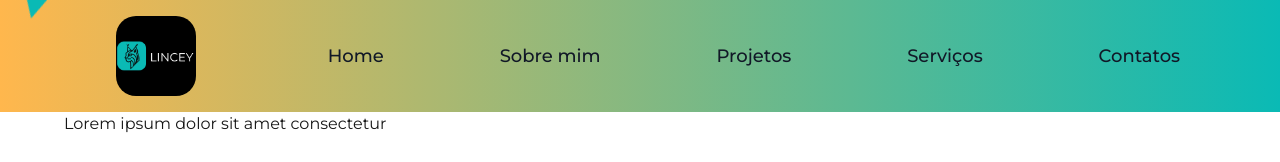
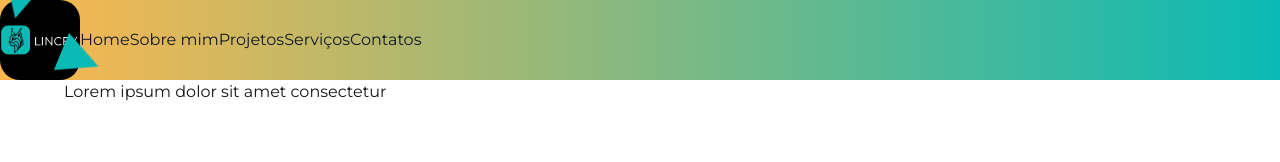
Before and after one commit to MaxForosteski/max-forosteski-portifolio, a Next.js app: page / in a window 1280 px wide. Shown: the top 162 px of the page. Built offline with nearby package versions, Linux system fonts and the light colour scheme.

Commit message:
refatorado navbar para componente

```diff
--- /dev/null
+++ b/public/components/navbar.tsx
@@ -0,0 +1,53 @@
+"use client"
+
+import Image from "next/image"
+import { useEffect } from "react";
+import CreateTriangles from "../scripts/bg-triangle-nav-generator";
+
+export default function Navbar() {
+    useEffect(() => {
+        CreateTriangles();
+    }, [])
+    return (
+        <div className="navbar">
+            <nav id="navbar" className="bg-gray-50 usu-bg-nav w-full">
+                <div className="max-w-screen-xl px-4 ">
+                    <div className="flex items-center">
+                        <div className="usu-triangle" id="usu-triangle">
+                        </div>
+                        <ul className="w-full flex justify-evenly usu-list-nav flex flex-row items-center font-medium mt-0 space-x-8 rtl:space-x-reverse text-lg">
+                            <li>
+                                <div className="flex flex-wrap justify-between items-center mx-auto max-w-screen-xl p-4">
+                                    <a className="flex items-center space-x-3 rtl:space-x-reverse">
+                                        <Image
+                                            src="/LINCEY-newlogo.png"
+                                            alt="Lincey Logo"
+                                            width={80}
+                                            height={80}
+                                            style={{ borderRadius: "20px" }}
+                                        />
+                                    </a>
+                                </div>
+                            </li>
+                            <li>
+                                <a className="text-gray-900 dark:text-white hover:underline" aria-current="page">Home</a>
+                            </li>
+                            <li>
+                                <a className="text-gray-900 dark:text-white hover:underline">Sobre mim</a>
+                            </li>
+                            <li>
+                                <a className="text-gray-900 dark:text-white hover:underline">Projetos</a>
+                            </li>
+                            <li>
+                                <a className="text-gray-900 dark:text-white hover:underline">Serviços</a>
+                            </li>
+                            <li>
+                                <a className="text-gray-900 dark:text-white hover:underline">Contatos</a>
+                            </li>
+                        </ul>
+                    </div>
+                </div>
+            </nav>
+        </div>
+    )
+}
--- /dev/null
+++ b/public/scripts/bg-triangle-nav-generator.ts
@@ -0,0 +1,17 @@
+"use client"
+
+export default function CreateTriangles() {
+    console.log("teste")
+    setInterval(() => {
+        const triangle = document.createElement('div');
+        triangle.classList.add("usu-triangle")
+        triangle.style.left = "60px"
+        const navbar = document.getElementById("navbar") as HTMLElement | null;
+        if (navbar) {
+            navbar.appendChild(triangle)
+        } else {
+            console.log("Error")
+        }
+
+    }, 3000);
+}
--- a/src/app/page.tsx
+++ b/src/app/page.tsx
@@ -1,59 +1,13 @@
 import Image from "next/image";
 import React from 'react';
-import Script from 'next/script';
-import "./bg-triangle-nav-generator.js"
+import Navbar from "../../public/components/navbar";
+
 
 export default function Home() {
     return (
         <div className="main">
             <header>
-                <div className="navbar">
-                    <nav className="bg-gray-50 usu-bg-nav w-full">
-                        <div className="max-w-screen-xl px-4 ">
-                            <div className="flex items-center">
-                                <div className="usu-triangle"></div>
-                                <Script
-                                    id="animation-script"
-                                    strategy="afterInteractive"
-                                >
-                                    {`
-                                        console.log("teste");
-                                    `}
-                                </Script>
-                                <ul className="w-full flex justify-evenly usu-list-nav flex flex-row items-center font-medium mt-0 space-x-8 rtl:space-x-reverse text-lg">
-                                    <li>
-                                        <div className="flex flex-wrap justify-between items-center mx-auto max-w-screen-xl p-4">
-                                            <a className="flex items-center space-x-3 rtl:space-x-reverse">
-                                                <Image
-                                                    src="/LINCEY-newlogo.png"
-                                                    alt="Lincey Logo"
-                                                    width={80}
-                                                    height={80}
-                                                    style={{ borderRadius: "20px" }}
-                                                />
-                                            </a>
-                                        </div>
-                                    </li>
-                                    <li>
-                                        <a className="text-gray-900 dark:text-white hover:underline" aria-current="page">Home</a>
-                                    </li>
-                                    <li>
-                                        <a className="text-gray-900 dark:text-white hover:underline">Sobre mim</a>
-                                    </li>
-                                    <li>
-                                        <a className="text-gray-900 dark:text-white hover:underline">Projetos</a>
-                                    </li>
-                                    <li>
-                                        <a className="text-gray-900 dark:text-white hover:underline">Serviços</a>
-                                    </li>
-                                    <li>
-                                        <a className="text-gray-900 dark:text-white hover:underline">Contatos</a>
-                                    </li>
-                                </ul>
-                            </div>
-                        </div>
-                    </nav>
-                </div>
+                <Navbar />
             </header>
 
 
```
Also changed, not shown: src/app/bg-triangle-nav-generator.js (deleted).
